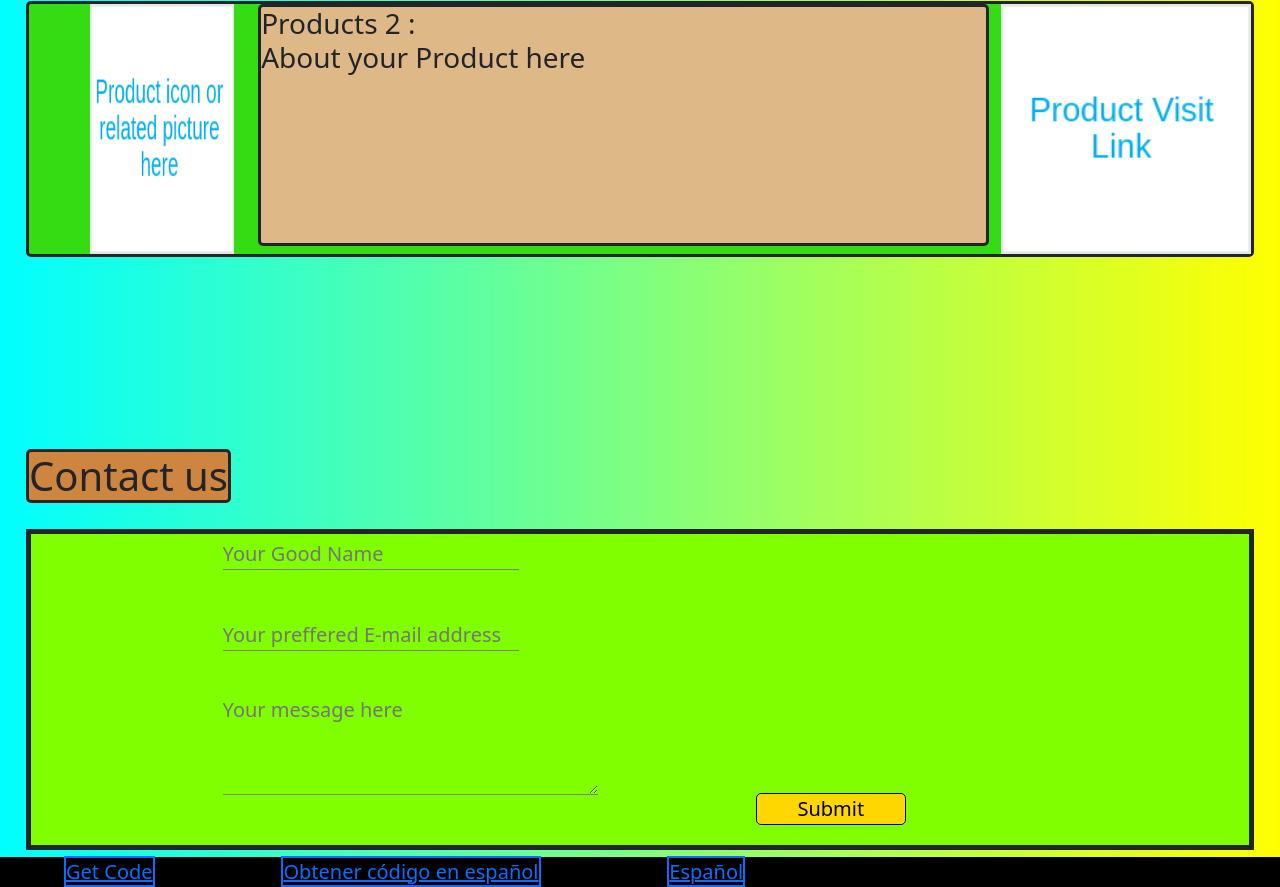
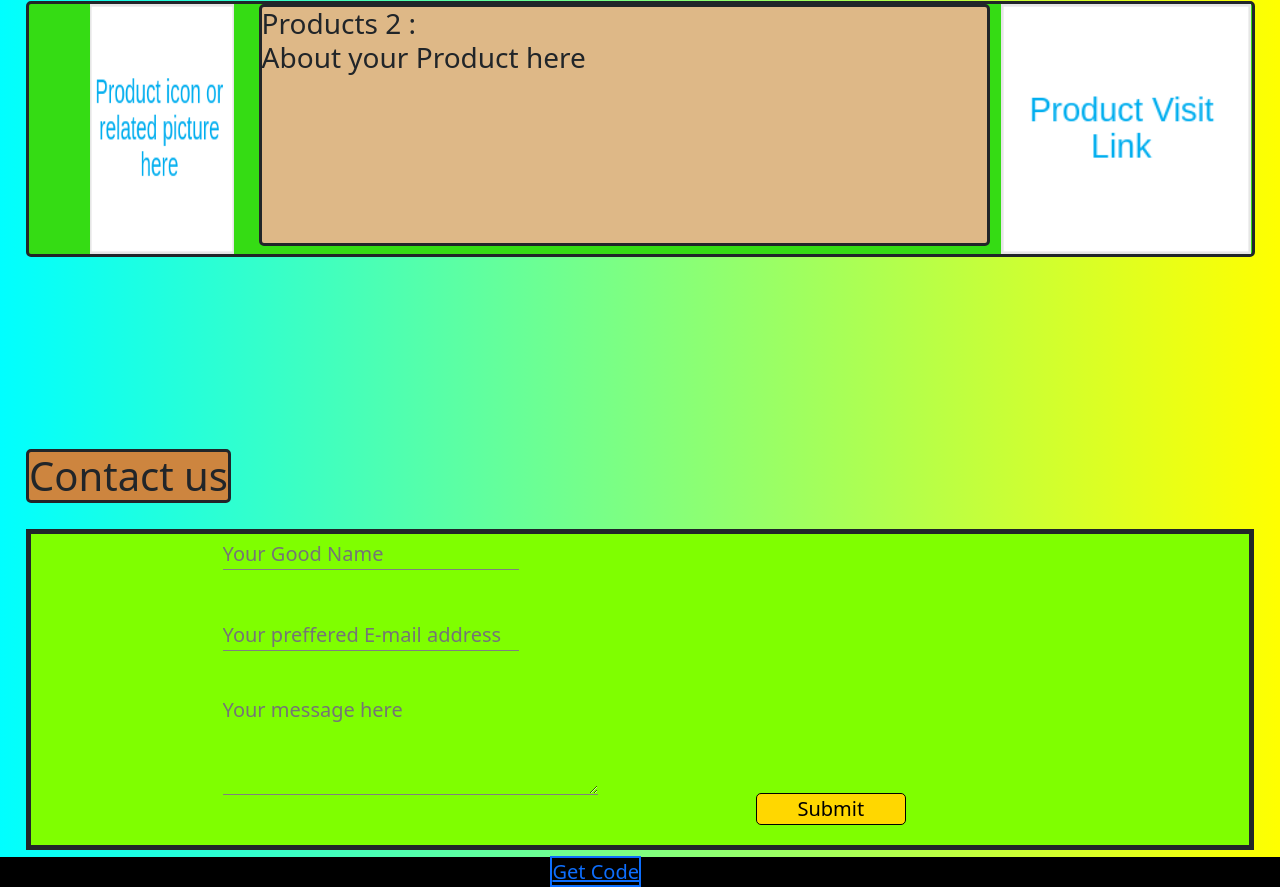
Before and after one commit to Rudra705/marketing-site, a plain HTML site: page index.html in a window 1280 px wide. Shown: the part 1261-2148 px from the top of the page. Drawn offline with nearby package versions, Linux system fonts and the light colour scheme.

Commit message:
Author - Rudra Rathi

```diff
--- a/index.html
+++ b/index.html
@@ -103,9 +103,8 @@
     </section>
     <section id="footer">
     <footer class="footer">
-        <a style="margin-right: 10%; border: solid 2px;" href="https://github.com/Rudra705/marketing-site-code">Get Code</a>
-        <a style="margin-right: 10%; border: solid 2px;" href="#"> Obtener código en español</a>
-        <a style="margin-right: 10%; border: solid 2px;" href="#">Español</a>
+        <a style="margin-left: 40%; border: solid 2px;" href="https://github.com/Rudra705/marketing-site-code">Get Code</a>
+
     </footer>
     </section>
     <!-- ===========================REMOVE TILL HERE ONLY=================================  -->
```
